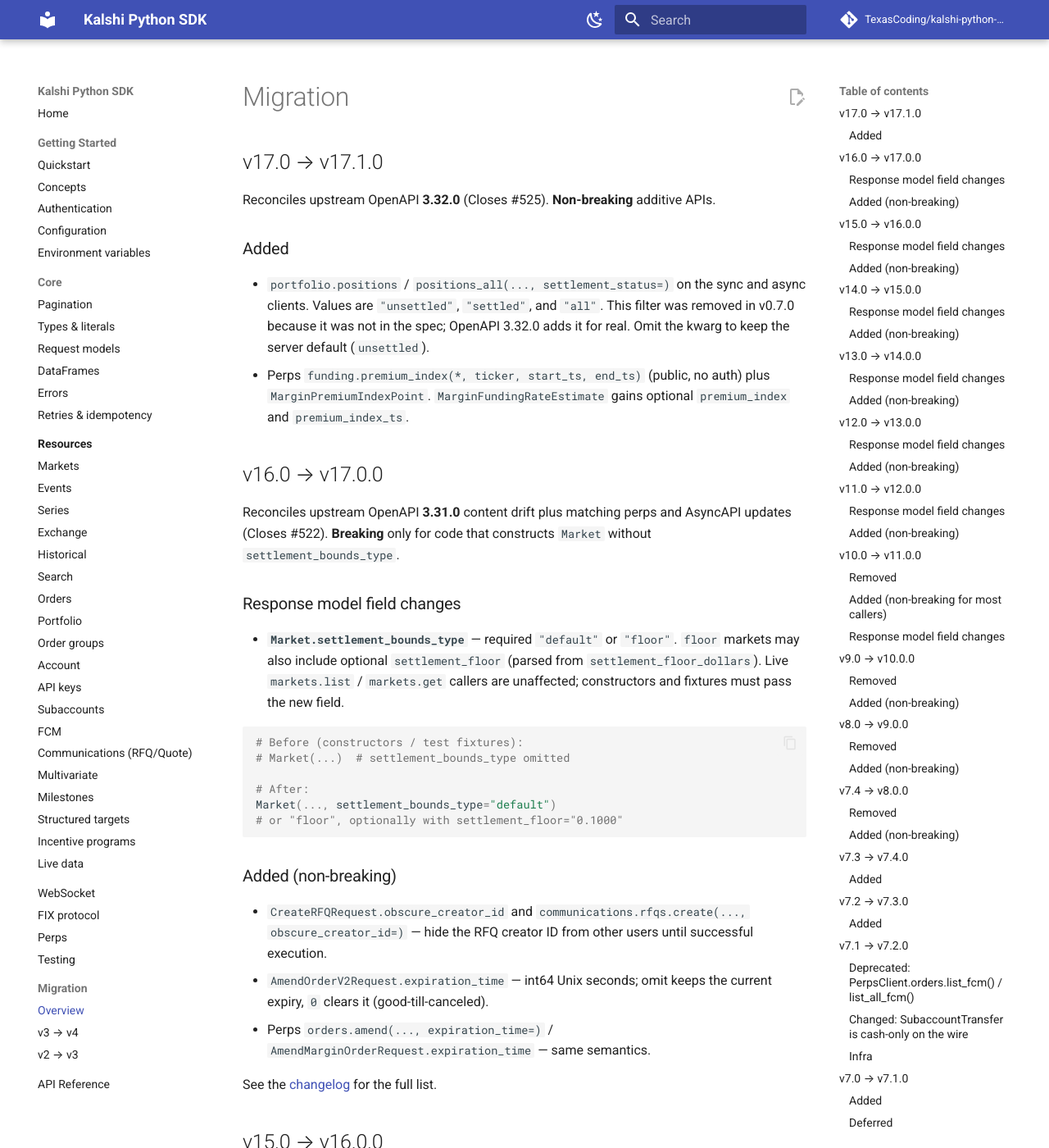
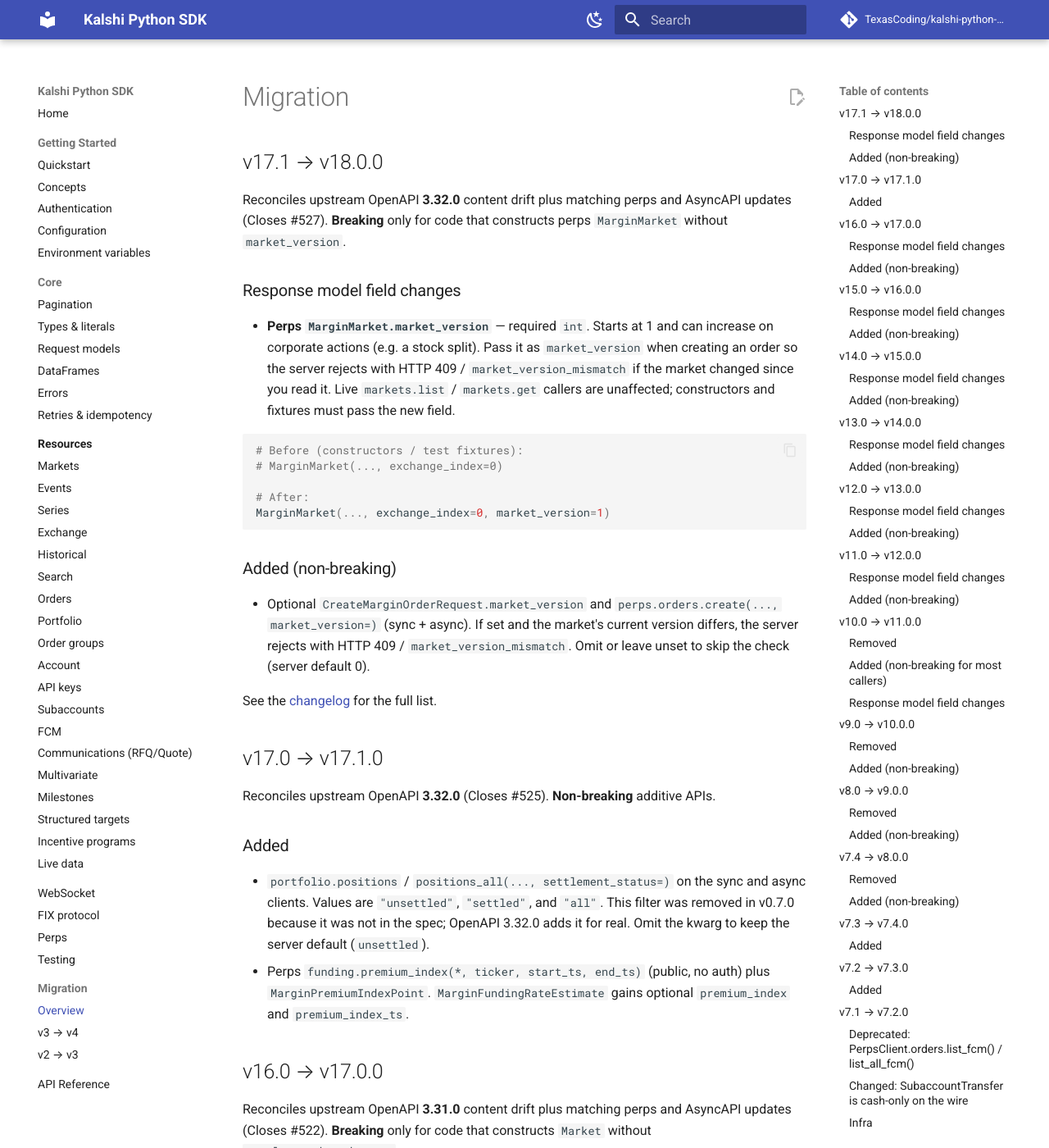
Before and after one commit to TexasCoding/kalshi-python-sdk, an MkDocs documentation site: the page built from docs/migration.md, in a window 1280 px wide and 1400 px high. Shown: the whole window at 82% size. Built offline with MkDocs 1.6.1 and Material for MkDocs 9.7.7, drawn with Linux system fonts in a browser that asks for light colours; comment, search, counter and statistics services are not loaded.

Commit message:
Reconcile perps market_version drift (v18.0.0) (#528)
Closes #527. Adds required MarginMarket.market_version and optional
CreateMarginOrderRequest.market_version / orders.create kwarg after
nightly strict contract failures. Re-vendors OpenAPI/AsyncAPI/perps
specs (core info.version remains 3.32.0).

````diff
--- a/docs/migration.md
+++ b/docs/migration.md
@@ -1,4 +1,38 @@
 # Migration
+
+## v17.1 → v18.0.0
+
+Reconciles upstream OpenAPI **3.32.0** content drift plus matching perps and
+AsyncAPI updates (Closes #527). **Breaking** only for code that constructs
+perps `MarginMarket` without `market_version`.
+
+### Response model field changes
+
+- **Perps `MarginMarket.market_version`** — required `int`. Starts at 1 and
+  can increase on corporate actions (e.g. a stock split). Pass it as
+  `market_version` when creating an order so the server rejects with HTTP
+  409 / `market_version_mismatch` if the market changed since you read it.
+  Live `markets.list` / `markets.get` callers are unaffected; constructors
+  and fixtures must pass the new field.
+
+```python
+# Before (constructors / test fixtures):
+# MarginMarket(..., exchange_index=0)
+
+# After:
+MarginMarket(..., exchange_index=0, market_version=1)
+```
+
+### Added (non-breaking)
+
+- Optional `CreateMarginOrderRequest.market_version` and
+  `perps.orders.create(..., market_version=)` (sync + async). If set and
+  the market's current version differs, the server rejects with HTTP 409 /
+  `market_version_mismatch`. Omit or leave unset to skip the check (server
+  default 0).
+
+See the [changelog](https://github.com/TexasCoding/kalshi-python-sdk/blob/main/CHANGELOG.md)
+for the full list.
 
 ## v17.0 → v17.1.0
 
--- a/kalshi/__init__.py
+++ b/kalshi/__init__.py
@@ -427,4 +427,4 @@
     "Withdrawal",
 ]
 
-__version__ = "17.1.0"
+__version__ = "18.0.0"
--- a/pyproject.toml
+++ b/pyproject.toml
@@ -1,6 +1,6 @@
 [project]
 name = "kalshi-sdk"
-version = "17.1.0"
+version = "18.0.0"
 description = "A professional Python SDK for the Kalshi prediction markets and Perps (margin) APIs"
 readme = "README.md"
 license = { text = "MIT" }
````
Also changed, not shown: CHANGELOG.md (+31 -0 lines), docs/perps.md (+4 -0 lines), 10 other files.
